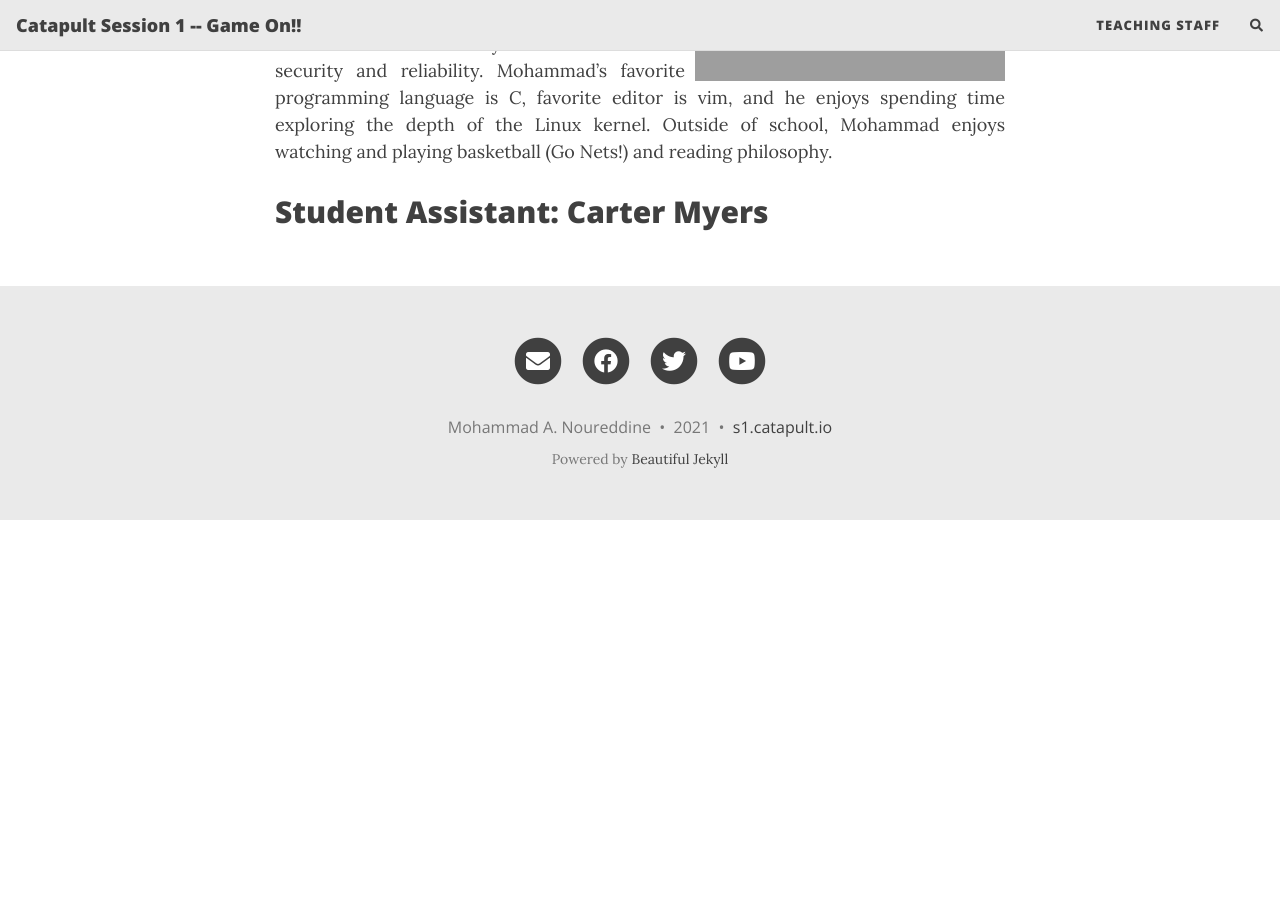
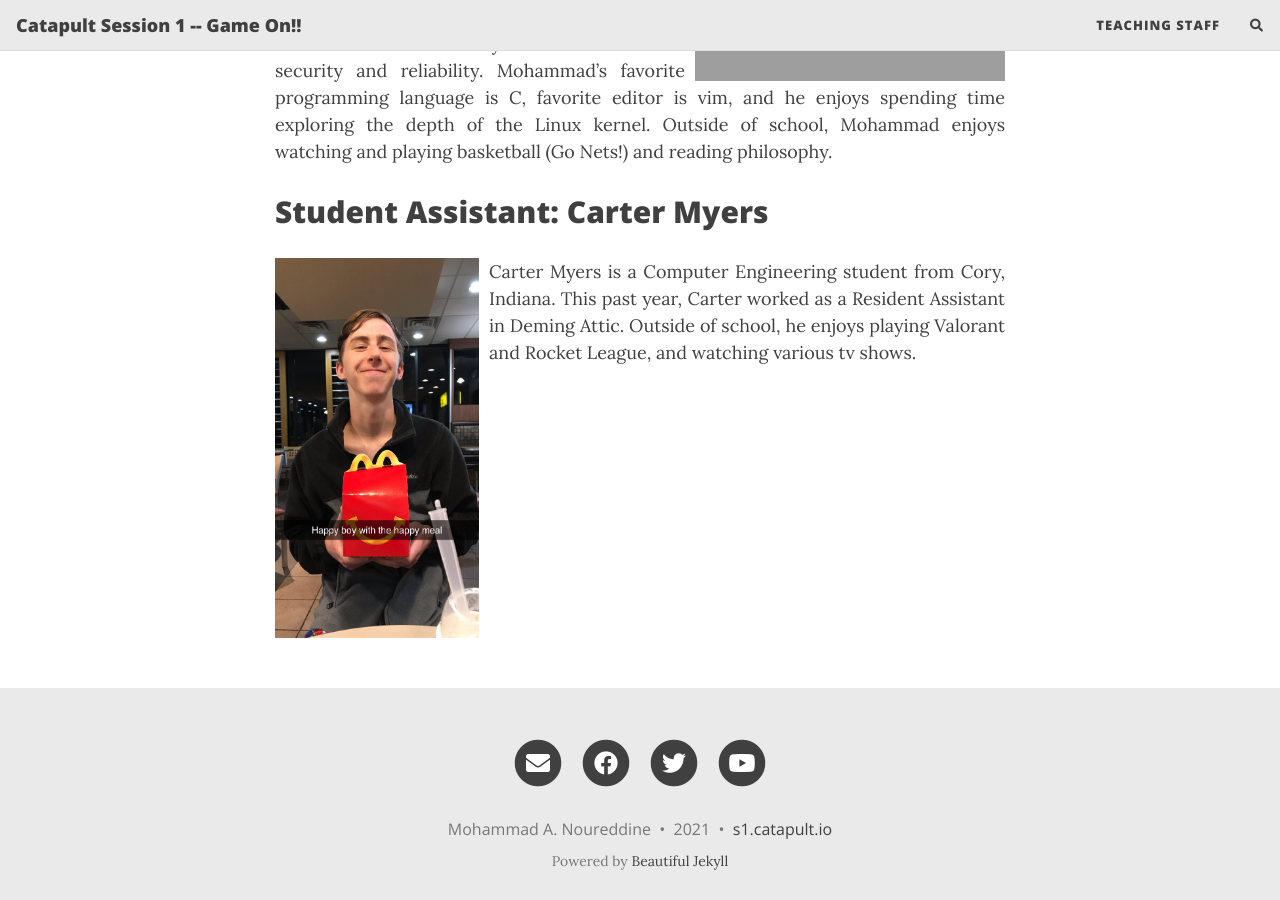
Before and after one commit to rhit-catapult/s1.catapult.io, a Jekyll site: the page built from aboutus.md, in a window 1280 px wide and 900 px high, scrolled down 576 px. Built offline with Jekyll 4.4.1, drawn with Linux system fonts in a browser that asks for light colours; nearby versions of some CDN libraries; comment, search, counter and statistics services are not loaded; before the commit the page ends 1096 px from its top, so only the background shows below that; grey boxes are pictures that could not be loaded.

Commit message:
added carters image

```diff
--- a/aboutus.md
+++ b/aboutus.md
@@ -21,3 +21,13 @@ watching and playing basketball (Go Nets!) and reading philosophy.
 </p>
 
 ## Student Assistant: Carter Myers
+
+<img style="padding-right:10px" width="214" height="380" align="left" src="{{ site.baseurl }}/assets/img/carter.jpeg"/>
+
+<p style='text-align: justify;'>
+
+Carter Myers is a Computer Engineering student from Cory, Indiana. This past
+year, Carter worked as a Resident Assistant in Deming Attic. Outside of school,
+he enjoys playing Valorant and Rocket League, and watching various tv shows.
+
+</p>
```
Also changed, not shown: assets/img/carter.jpeg (added).
